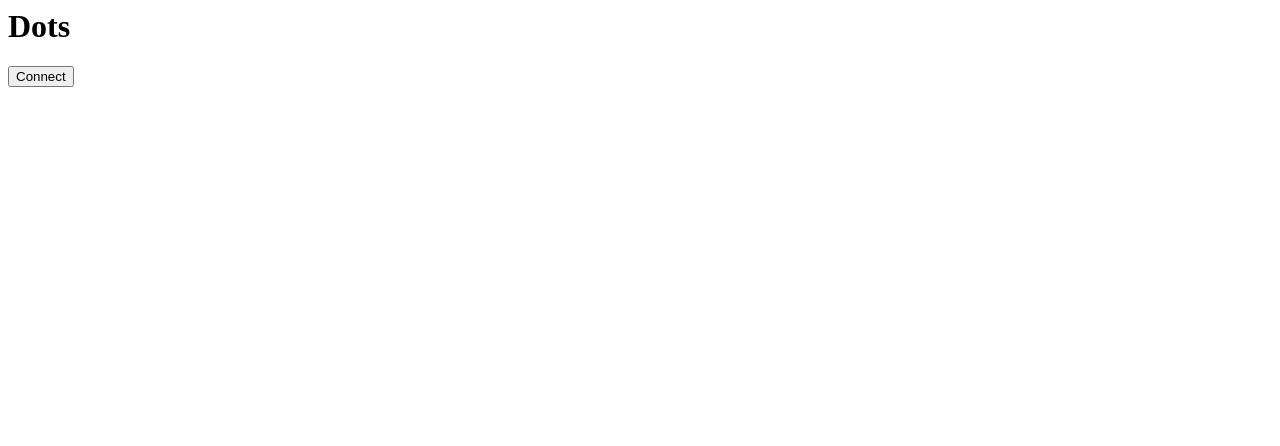
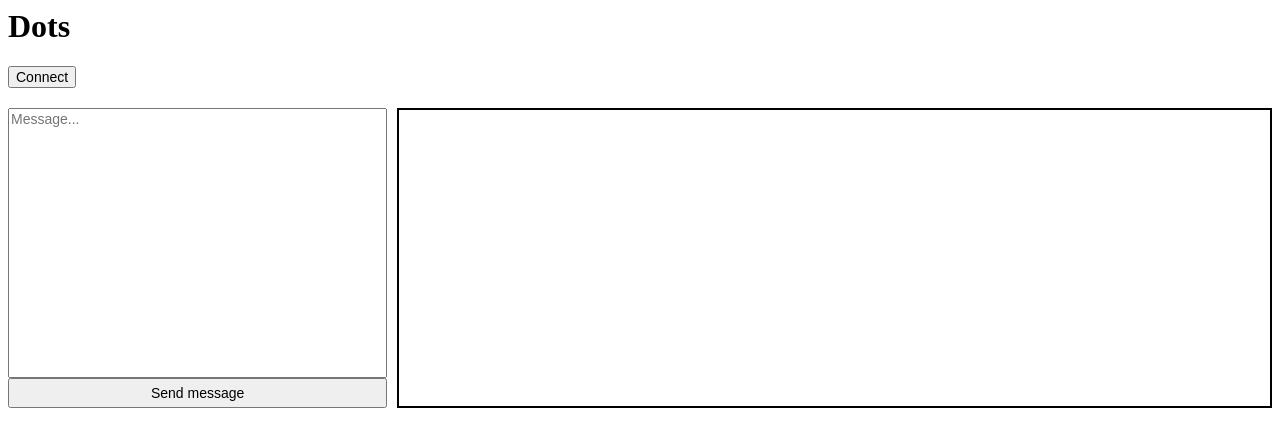
Before and after one commit to tamj0rd2/lilthing, a React app: page / in a window 1280 px wide. Shown: the top 446 px of the page. Built offline with nearby package versions, Linux system fonts and the light colour scheme.

Commit message:
Add some nicer styling

```diff
--- a/package.json
+++ b/package.json
@@ -16,6 +16,7 @@
     "express": "^4.17.1",
     "react": "^16.13.1",
     "react-dom": "^16.13.1",
+    "styled-components": "^5.0.1",
     "ws": "^7.2.3"
   },
   "devDependencies": {
@@ -25,11 +26,13 @@
     "@babel/preset-typescript": "^7.9.0",
     "@types/express": "^4.17.3",
     "@types/node": "^12.12.31",
+    "@types/styled-components": "^5.0.1",
     "@types/webpack-dev-middleware": "^3.7.0",
     "@types/webpack-env": "^1.15.1",
     "@types/webpack-hot-middleware": "^2.25.0",
     "@types/ws": "^7.2.3",
     "babel-loader": "^8.1.0",
+    "babel-plugin-styled-components": "^1.10.7",
     "concurrently": "^5.1.0",
     "nodemon": "^2.0.2",
     "ts-node": "^8.8.1",
--- a/src/client/App.tsx
+++ b/src/client/App.tsx
@@ -1,4 +1,5 @@
 import React, { useState, useCallback } from 'react'
+import { MessageList, Debug, MessageForm, AppStyle } from './styles'
 
 export type Message = { info: string }
 
@@ -37,13 +38,19 @@ const App = () => {
   }, [isConnected, setIsConnected, setReceived])
 
   return (
-    <>
+    <AppStyle>
       <h1>Dots</h1>
       <button onClick={toggleConnection}>{isConnected ? 'Disconnect' : 'Connect'}</button>
-      <ul>
-        {received.slice().reverse().map(message => <li key={message.info}>{message.info}</li>)}
-      </ul>
-    </>
+      <Debug>
+        <MessageForm>
+          <textarea placeholder="Message..."></textarea>
+          <button type="submit">Send message</button>
+        </MessageForm>
+        <MessageList>
+          {received.slice().reverse().map((message, index) => <li key={message.info}>{message.info}</li>)}
+        </MessageList>
+      </Debug>
+    </AppStyle>
   )
 }
 
--- /dev/null
+++ b/src/client/styles.tsx
@@ -0,0 +1,46 @@
+import styled from 'styled-components'
+
+export const AppStyle = styled.div`
+  button,
+  textarea,
+  li {
+    font-size: 14px;
+    font-family: sans-serif;
+  }
+`
+
+export const MessageList = styled.ul`
+  border: 2px solid black;
+  list-style: none;
+  padding: 0;
+  margin: 0;
+
+  li {
+    padding: 10px 5px 10px 5px;
+    border: 1px solid black;
+  }
+
+  li::before {
+    content: "server | ";
+    color: green;
+  }
+`
+
+export const Debug = styled.div`
+  margin-top: 20px;
+  display: grid;
+  grid-template-columns: 30% auto;
+  grid-gap: 10px;
+  min-height: 300px;
+`
+
+export const MessageForm = styled.form`
+  display: grid;
+  grid-template-rows: auto 30px;
+  margin-bottom: 0;
+
+  textarea {
+    font-size: normal;
+    resize: none;
+  }
+`
```
Also changed, not shown: .babelrc, 1 other file (tests, documents, lock files or other folders).
